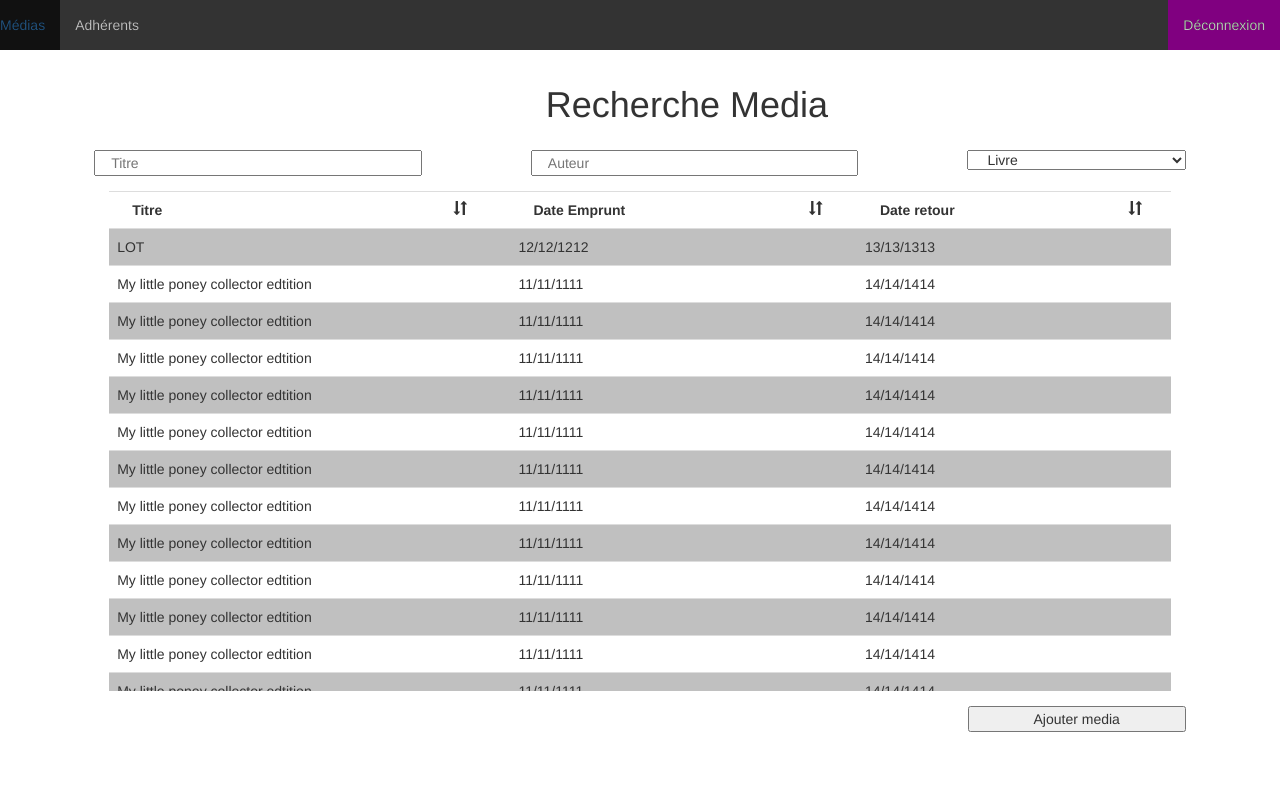
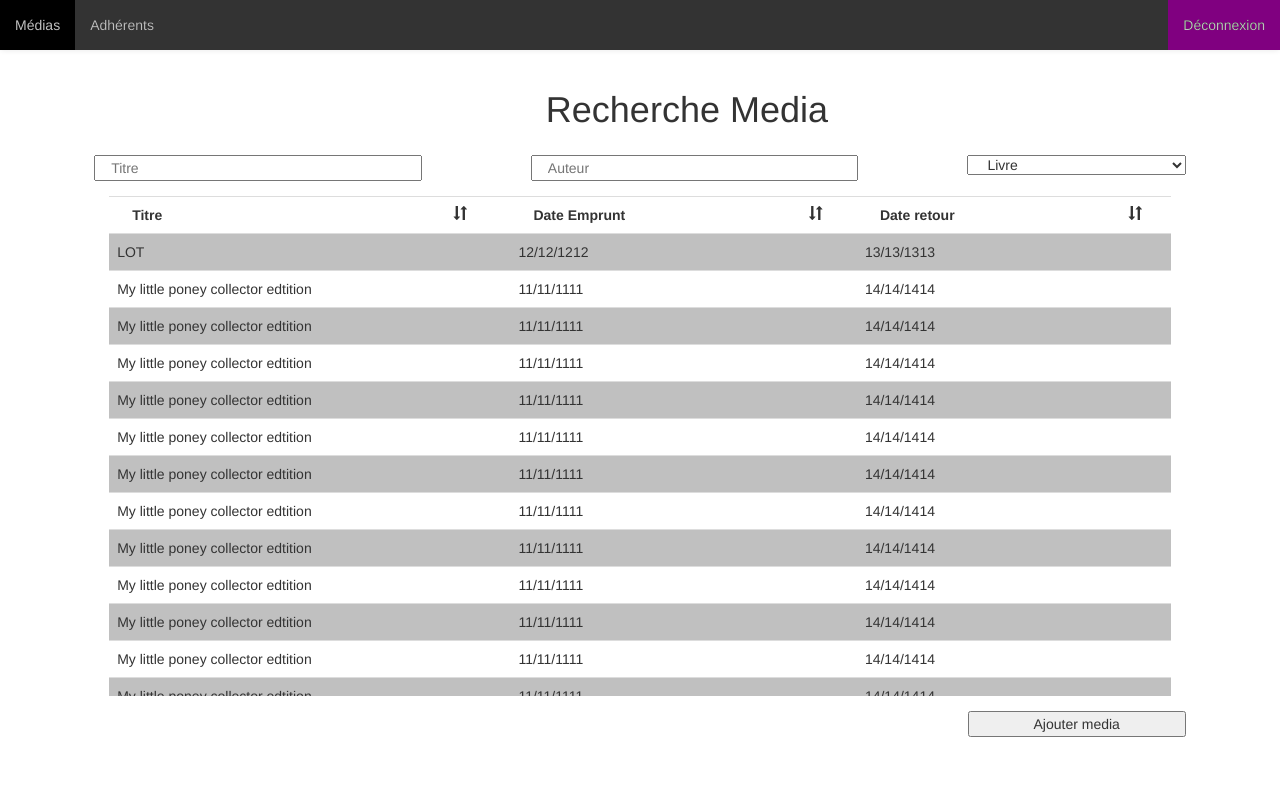
Before and after one commit to nicosor/mediatic, a plain HTML site: page ui/maquette/mediaSearch.html in a window 1280 px wide. Drawn offline with nearby package versions, Linux system fonts and the light colour scheme.

Commit message:
modification menu

```diff
--- a/ui/maquette/mediaSearch.html
+++ b/ui/maquette/mediaSearch.html
@@ -27,13 +27,15 @@
 	<link rel="stylesheet" href="css/cssMenu.css" type="text/css">
 </head>
 <body>
-	<div class="form-group row">
-		<ul class="nav navbar-nav col-md-12">
-			<li><a href="ui/maquette/media.html">Médias</a></li><!--
-			--><li><a href="ui/maquette/adherent.html">Adhérents</a></li><!--
-			--><li style="float: right"><a class="active" href="ui/maquette/login.html">Déconnexion</a></li>
-		</ul>
-	</div>
+	<nav class="navbar navbar-default">
+		<div class="container-fluid">
+			<ul class="nav navbar-nav">
+				<li><a href="ui/maquette/media.html">Médias</a></li><!--
+				--><li><a href="ui/maquette/adherent.html">Adhérents</a></li><!--
+				--><li style="float: right"><a class="active" href="ui/maquette/login.html">Déconnexion</a></li>
+			</ul>
+		</div>
+	</nav>
 	<div class="form-group row">
 		<h1 class="col-md-4 col-md-offset-5"> Recherche Media</h1>
 	</div>
```
Also changed, not shown: ui/maquette/adherentSearch.html (+5 -5 lines).
